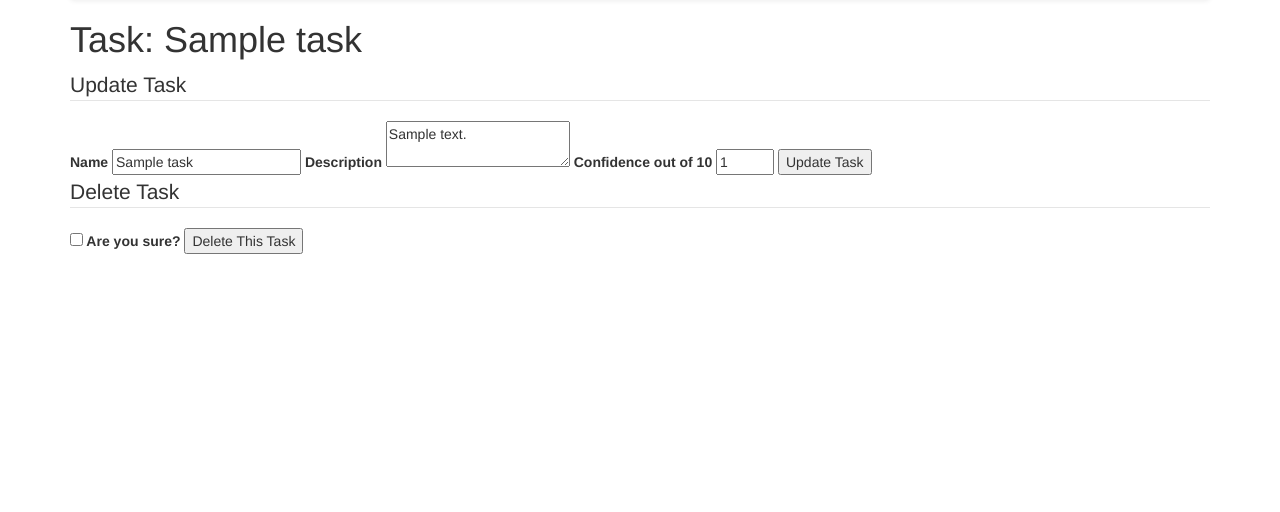
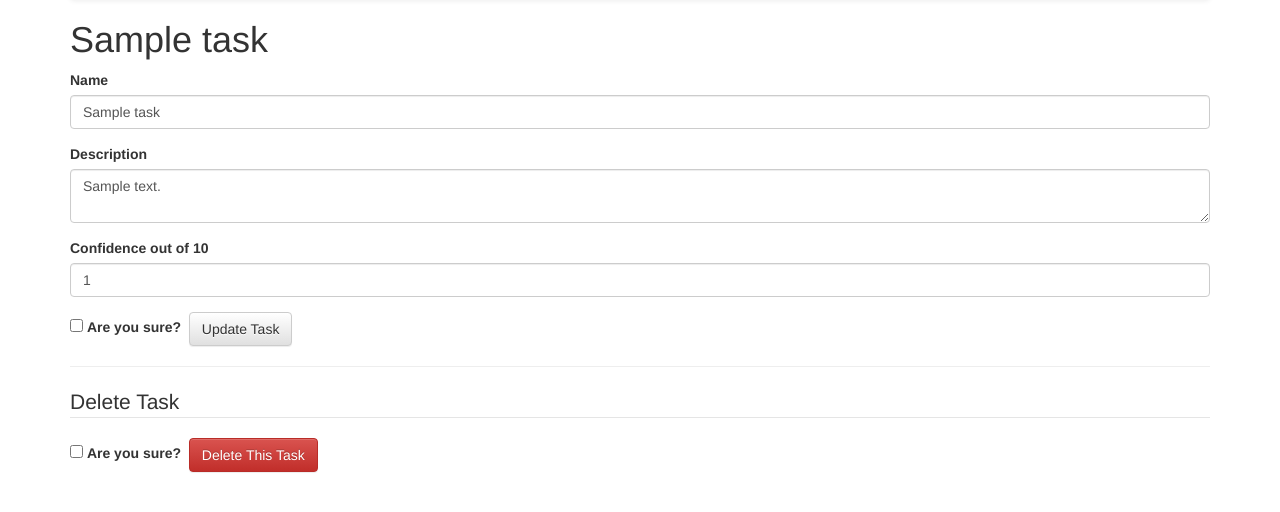
Before and after one commit to dyns/flask_interview_topics, a Flask app: page /task/1 in a window 1280 px wide. Shown: the part 62-574 px from the top of the page. Run offline with Flask 2, Linux system fonts and the light colour scheme; tables that the repository leaves empty hold one stand-in row (values such as "Sample post"); some libraries are stand-ins or nearby versions.

Commit message:
refactor task form

```diff
--- a/app/routes.py
+++ b/app/routes.py
@@ -88,14 +88,20 @@ def update_task(task_id):
 			db.session.delete(task)
 			db.session.commit()
 			return redirect(url_for('index'))
-		if 'confidence' in request.form:
-			task.confidence = int(request.form['confidence'])
-		if 'title' in request.form:
-			task.title = str(request.form['title'])
-		if 'description' in request.form:
-			task.description = str(request.form['description'])
-		db.session.commit()
-		return redirect(url_for('index'))
+		elif 'update-task' in request.form and request.form['update-task'] == 'update':
+			if 'title' in request.form:
+				if request.form['title'].strip():
+					task.title = str(request.form['title'].strip())
+				else:
+					abort(400)
+			if 'confidence' in request.form:
+				task.confidence = int(request.form['confidence'])
+			if 'description' in request.form:
+				task.description = str(request.form['description'])
+			db.session.commit()
+			return render_template('task.html', task=task)
+		else:
+			abort(400)
 	else:
 		return render_template('task.html', task=task)
 
--- a/app/templates/task.html
+++ b/app/templates/task.html
@@ -1,32 +1,38 @@
  {% extends "base.html" %} {% block content %}
-<h1>Task: {{task.title}}</h1>
+<h1>{{task.title}}</h1>
 
-<form method="post" action="/task/{{task.id}}" class="pure-form pure-form-stacked">
+<form method="post" action="/task/{{task.id}}">
     <fieldset>
-        <legend>Update Task</legend>
+        <div class="form-group">
+            <label for="task-title">Name</label>
+            <input required class="form-control" id="task-title" type="text" name="title" placeholder="Task Name" value="{{task.title}}" />
+        </div>
 
-        <label for="task-title">Name</label>
-        <input id="task-title" type="text" name="title" placeholder="Task Name" value="{{task.title}}" />
+        <div class="form-group">
+            <label for="task-description">Description</label>
+            <textarea class="form-control" id="task-description" name="description" placeholder="Task Description">{{task.description}}</textarea>
+        </div>
 
-        <label for="task-description">Description</label>
-        <textarea id="task-description" name="description" placeholder="Task Description">{{task.description}}</textarea>
-
-        <label for="task-conf">Confidence out of <strong>10</strong></label>
-        <input id="task-conf" type="number" min="0" max="10" name="confidence" value="{{task.confidence}}" />
+        <div class="form-group">
+            <label for="task-conf">Confidence out of <strong>10</strong></label>
+            <input class="form-control" id="task-conf" type="number" min="0" max="10" name="confidence" value="{{task.confidence}}" />
+        </div>
 
         <input type="hidden" name="parent" value={{task.parent.id}} />
 
-        <button type="submit" class="pure-button pure-button-primary">Update Task</button>
+        <label for="update-confirm"><input required id="update-confirm" name="update-task" type="checkbox" value="update">&nbsp;Are you sure?&nbsp;</label>
+        <button type="submit" class="btn btn-default">Update Task</button>
     </fieldset>
 </form>
+
+<hr />
 
 <form method="post" action="/task/{{task.id}}" class="pure-form">
     <fieldset>
         <legend>Delete Task</legend>
-
-        <label for="del-confirm"><input required id="del-confirm" name="delete-task" type="checkbox" value="delete"> Are you sure?</label>
-
-        <button type="submit" class="pure-button pure-button-primary">Delete This Task</button>
+        <label for="del-confirm"><input required id="del-confirm" name="delete-task" type="checkbox" value="delete">&nbsp;Are you sure?&nbsp;</label>
+        <button type="submit" class="btn btn-danger">Delete This Task</button>
     </fieldset>
 </form>
+
 {% endblock %}
```
